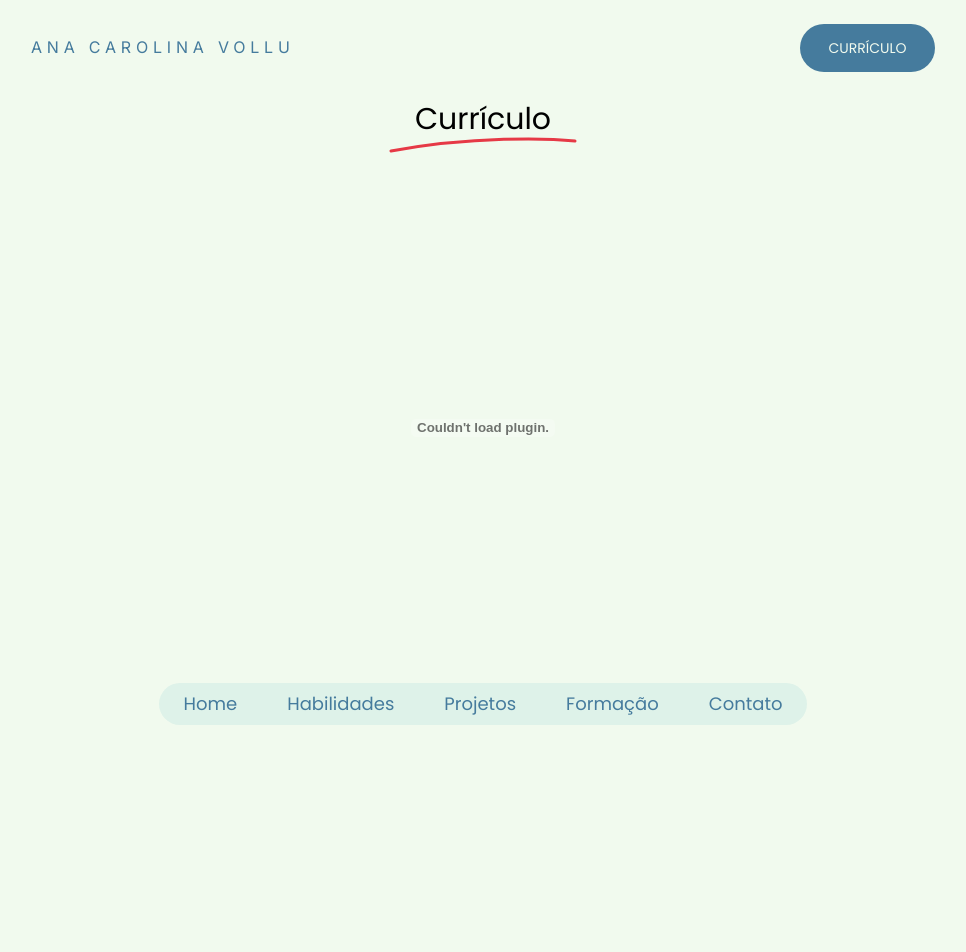
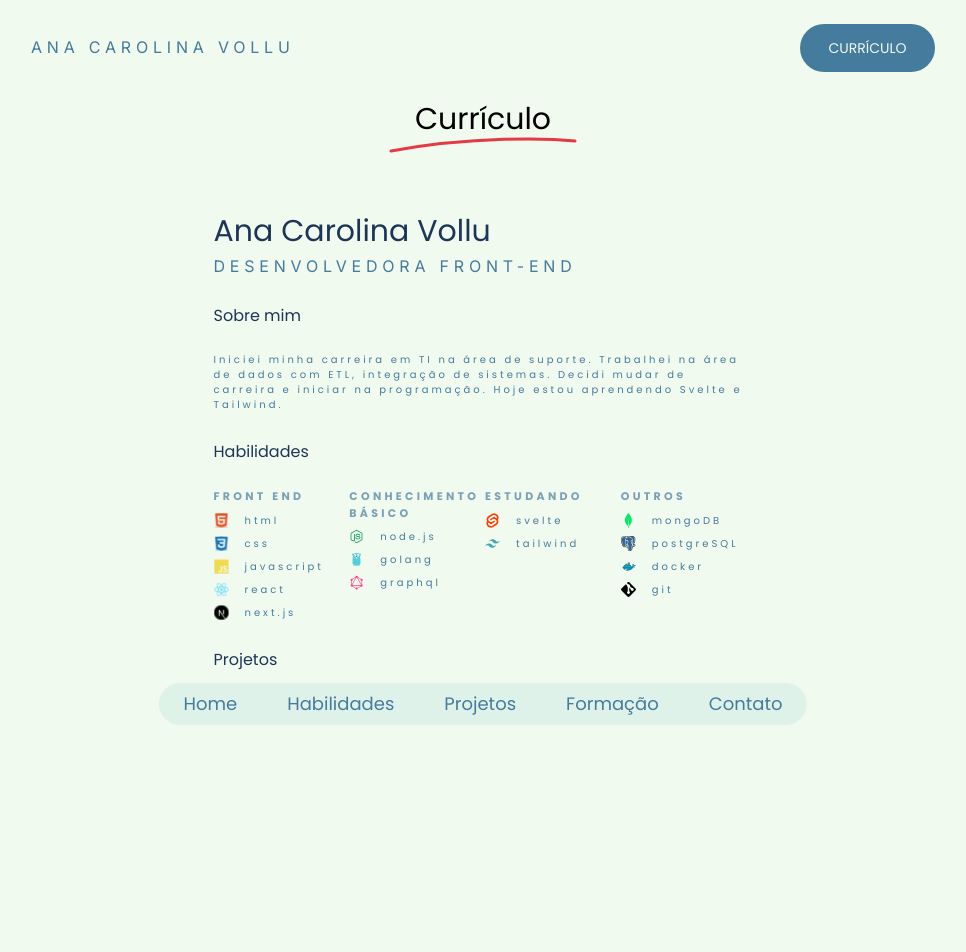
Before and after one commit to anavollu/curriculo-ana, a SvelteKit app: page /curriculo in a window 1280 px wide. Shown: the top 952 px of the page, without its empty margins (157-1123 px from the left). Before the commit the page ends 800 px from the top, so only its background shows below. Built offline with nearby package versions, Linux system fonts and the light colour scheme; grey boxes are pictures that could not be loaded.

Commit message:
wip: dynamic resume

```diff
--- a/src/routes/+layout.server.ts
+++ b/src/routes/+layout.server.ts
@@ -54,7 +54,7 @@ export const load = (async () => {
 						{ name: 'golang', icon: golangIcon },
 						{ name: 'graphql', icon: graphqlIcon }
 					],
-					aprendendo: [
+					estudando: [
 						{ name: 'svelte', icon: svelteIcon },
 						{ name: 'tailwind', icon: tailwindIcon }
 					],
--- a/src/routes/contato/+page.svelte
+++ b/src/routes/contato/+page.svelte
@@ -6,6 +6,6 @@
 
 <div class="flex w-full flex-col gap-3 lg:grid lg:grid-cols-2">
 	{#each Object.values(contact) as contactItem}
-		<ContactCard {...contactItem} />
+		<ContactCard {...contactItem} isResumePage={false} />
 	{/each}
 </div>
--- a/src/routes/contato/contact-card.svelte
+++ b/src/routes/contato/contact-card.svelte
@@ -4,10 +4,23 @@
 	export let link: string;
 	export let icon: string;
 	export let description: string;
+	export let isResumePage: boolean;
 </script>
 
-<div class="flex w-full">
-	<img class="absolute" width={40} src={icon} alt="Ícone" />
+<div class="box-content flex w-full">
+	<img class="absolute" width={isResumePage ? 15 : 40} src={icon} alt="Ícone" />
+	{#if isResumePage}
+		<div class="w-full rounded-[10px] bg-white py-3 text-center">
+			<a
+				target="_blank"
+				rel="noreferrer"
+				href={link}
+				class="text-[6px] leading-[9px] tracking-widest text-darkblue"
+			>
+				{info}
+			</a>
+		</div>
+	{:else}
 		<div
 			class="mx-6 mt-2 grid w-full grid-cols-1 gap-1 break-words rounded-2xl bg-white py-8 text-center"
 		>
@@ -30,4 +43,5 @@
 				>
 			{/if}
 		</div>
+	{/if}
 </div>
--- a/src/routes/curriculo/+page.svelte
+++ b/src/routes/curriculo/+page.svelte
@@ -1,8 +1,101 @@
 <script lang="ts">
-	import pdfUrl from '$lib/assets/Curriculo-AnaCarolinaVollu-2023.pdf';
+	import ContactCard from '../contato/contact-card.svelte';
+
+	export let data;
+	const home = data.resume.home;
+	const abilityTitle = data.resume.ability.title;
+	const carouselItems = data.resume.ability.carouselItems;
+	const { title: projectTitle, ...projects } = data.resume.projects;
+	const { title: educationTitle, ...education } = data.resume.education;
+	const { title: contactTitle, ...contact } = data.resume.contact;
 </script>
 
-<embed class="hidden lg:inline" src={pdfUrl} width="400" height="500" type="application/pdf" />
-<div class="lg:hidden">
-	<p><a href={pdfUrl}>Clique aqui para visualizar o currículo.</a></p>
+<div
+	class="flex flex-col overflow-y-scroll px-7 pt-7 pb-[23px] font-poppins lg:h-[842px] lg:w-[595px]"
+>
+	<div class="mb-5 flex flex-col gap-2">
+		<p class="text-3xl text-darkblue">{home.title}</p>
+		<p class="font-inter uppercase leading-[19px] tracking-widest text-blue">{home.description}</p>
+	</div>
+	<div class="mb-5 flex flex-col gap-4">
+		<p class="leading-10 text-darkblue">Sobre mim</p>
+		<p class="text-[10px] leading-[15px] tracking-widest text-blue">
+			Iniciei minha carreira em TI na área de suporte. Trabalhei na área de dados com ETL,
+			integração de sistemas. Decidi mudar de carreira e iniciar na programação. Hoje estou
+			aprendendo Svelte e Tailwind.
+		</p>
+	</div>
+	<div class="mb-5 flex flex-col gap-4">
+		<p class="leading-10 text-darkblue">{abilityTitle}</p>
+		<div class="grid grid-cols-2 gap-1 lg:grid-cols-4">
+			{#each Object.entries(carouselItems) as [techName, techAbilities]}
+				<div class="flex flex-col gap-2">
+					<p
+						class=" break-words text-[11px] font-bold uppercase leading-[16.5px] tracking-widest text-blue opacity-70"
+					>
+						{techName.replace('_', ' ')}
+					</p>
+					<div class="flex flex-col gap-2">
+						{#each techAbilities as { name, icon }}
+							<div class="flex items-center gap-4">
+								<img class="h-[15px] w-[15px]" src={icon} alt={`Ícone ${name}`} />
+								<p class="text-[10px] leading-[15px] tracking-widest text-blue">{name}</p>
+							</div>
+						{/each}
+					</div>
+				</div>
+			{/each}
+		</div>
+	</div>
+	<div class="mb-5 flex flex-col gap-3">
+		<p class="leading-10 text-darkblue">{projectTitle}</p>
+		<div class="grid grid-cols-1 gap-10 lg:grid-cols-2">
+			{#each Object.entries(projects) as [_, projectItem]}
+				<div class="flex flex-col gap-1">
+					<img
+						class="h-[57px] w-[100px]"
+						src={projectItem.image}
+						alt={`Imagem ${projectItem.name}`}
+					/>
+					<p class="text-[10px] uppercase leading-[15px] tracking-widest text-blue">
+						{projectItem.name}
+					</p>
+					<p class="text-[8px] leading-[12px] tracking-widest text-blue">
+						{projectItem.description}
+					</p>
+					<a
+						href={projectItem.vercelLink}
+						class="text-[8px] leading-[12px] tracking-widest text-blue underline"
+					>
+						{projectItem.vercelLink}
+					</a>
+				</div>
+			{/each}
+		</div>
+	</div>
+	<div class="mb-5">
+		<p class="leading-10 text-darkblue">{educationTitle}</p>
+		<div class="grid grid-cols-2 gap-2">
+			{#each Object.values(education) as educationItem}
+				<div class="flex flex-col">
+					<p class="text-[10px] font-medium uppercase leading-[15px] tracking-widest text-darkblue">
+						{educationItem.name}
+					</p>
+					<p class="text-[8px] leading-[12px] tracking-widest text-red">{educationItem.type}</p>
+					<p class="text-[8px] leading-[12px] tracking-widest text-darkblue">
+						{educationItem.institution}
+					</p>
+					<p class="text-[8px] leading-[12px] tracking-widest text-blue">{educationItem.year}</p>
+				</div>
+			{/each}
+		</div>
+	</div>
+	<div>
+		<p class="leading-10 text-darkblue">{contactTitle}</p>
+		<div class="grid grid-cols-2 gap-5 lg:grid-cols-4">
+			{#each Object.values(contact) as contactItem}
+				<ContactCard {...contactItem} isResumePage={true} />
+			{/each}
+		</div>
+	</div>
 </div>
```
Lines whose indentation alone changed are shown as unchanged.
